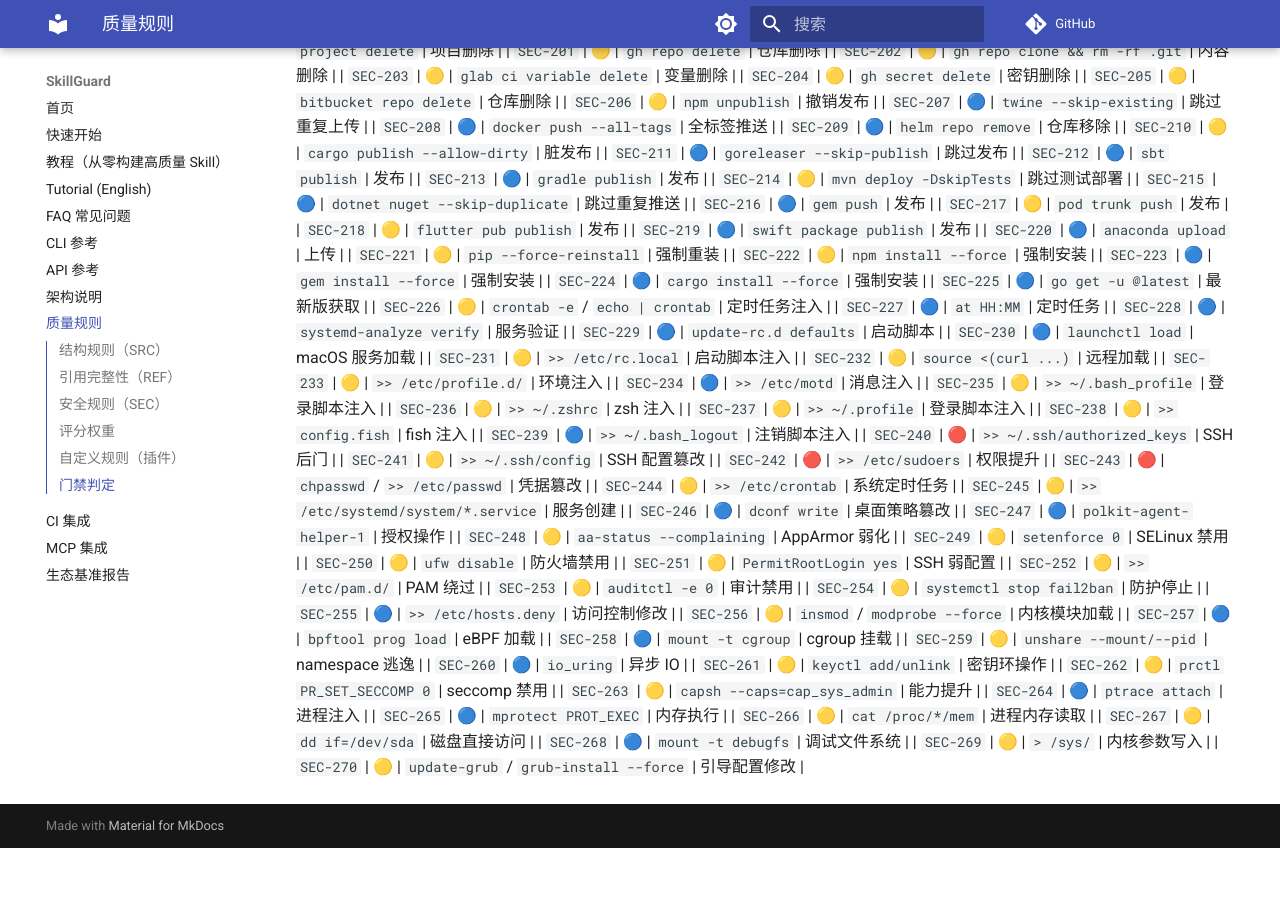
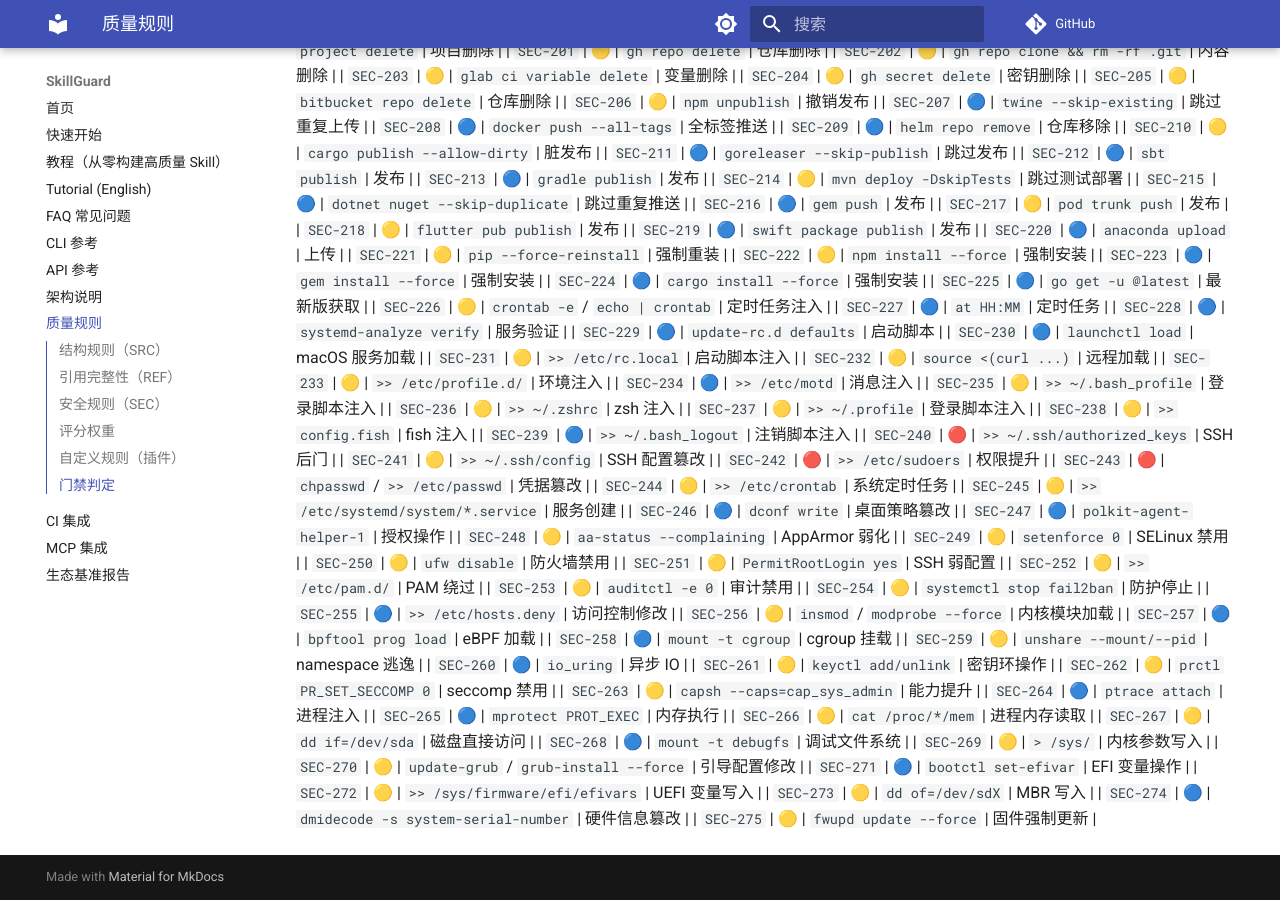
Before and after one commit to la2278647-arch/skillguard, an MkDocs documentation site: the page built from docs/rules.md, in a window 1280 px wide and 900 px high, scrolled down 4672 px. Built offline with MkDocs 1.6.1 and Material for MkDocs 9.7.7, drawn with Linux system fonts in a browser that asks for light colours; comment, search, counter and statistics services are not loaded; before the commit the page ends 5520 px from its top, so only the background shows below that.

Commit message:
docs: sync rule count to 275 + rules.md SEC-271..275

```diff
--- a/docs/rules.md
+++ b/docs/rules.md
@@ -320,3 +320,8 @@ passed = (无 ERROR 检查) 且 (无失败测试) 且 (综合评分 ≥ threshol
 | `SEC-268` | 🔵 | `mount -t debugfs` | 调试文件系统 |
 | `SEC-269` | 🟡 | `> /sys/` | 内核参数写入 |
 | `SEC-270` | 🟡 | `update-grub` / `grub-install --force` | 引导配置修改 |
+| `SEC-271` | 🔵 | `bootctl set-efivar` | EFI 变量操作 |
+| `SEC-272` | 🟡 | `>> /sys/firmware/efi/efivars` | UEFI 变量写入 |
+| `SEC-273` | 🟡 | `dd of=/dev/sdX` | MBR 写入 |
+| `SEC-274` | 🔵 | `dmidecode -s system-serial-number` | 硬件信息篡改 |
+| `SEC-275` | 🟡 | `fwupd update --force` | 固件强制更新 |
```
Also changed, not shown: README.en.md (+1 -1 lines), README.md (+1 -1 lines).
